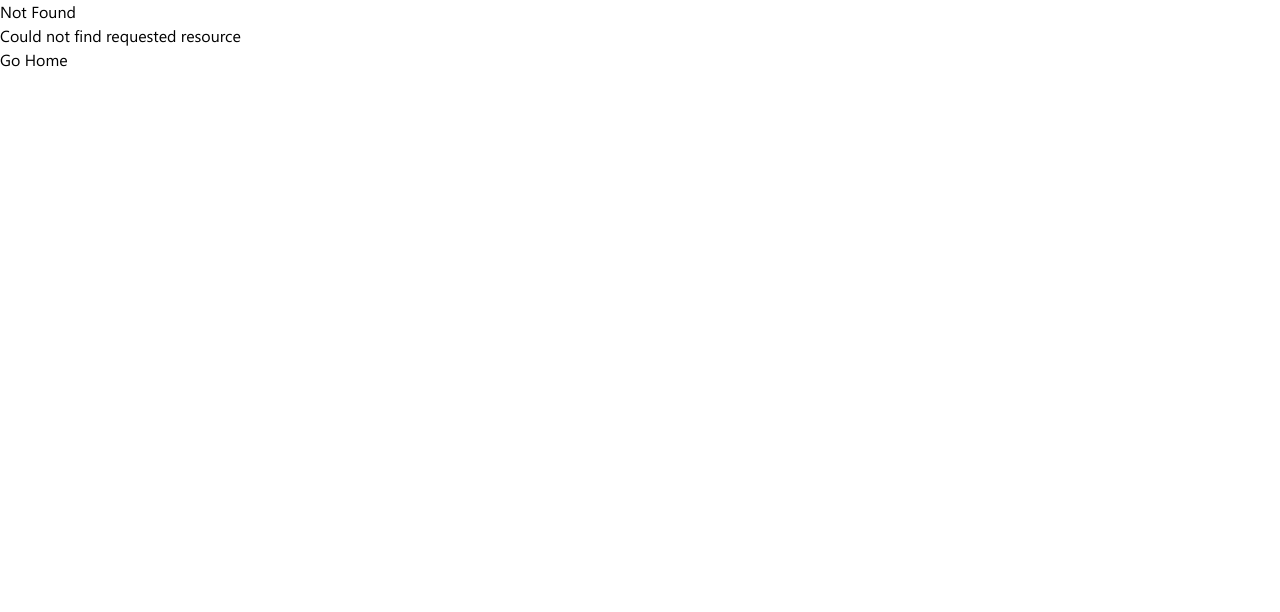
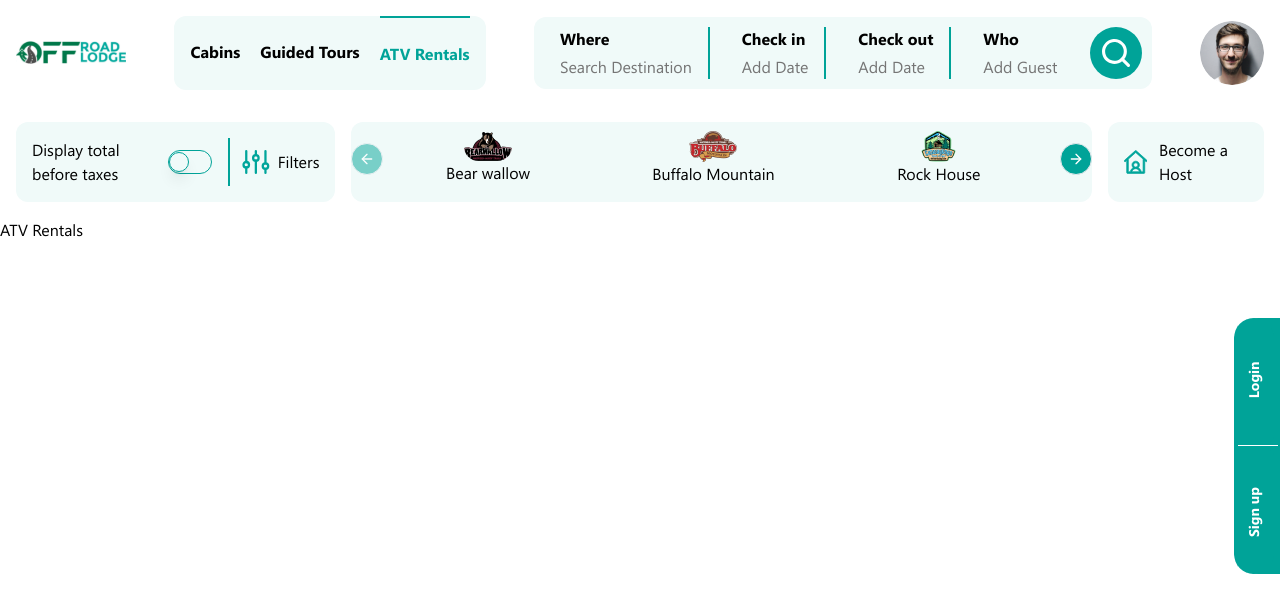
Before and after one commit to aitezazimtiaz/offroad-lodge, a Next.js app: page /ATVRentals in a window 1280 px wide. Before the commit this address had no page. Shown: the top 612 px of the page. Built offline with nearby package versions, Linux system fonts and the light colour scheme.

Commit message:
feat: navigations toggle colors

```diff
--- /dev/null
+++ b/src/app/(home)/ATVRentals/page.tsx
@@ -0,0 +1,3 @@
+export default function ATVRentals() {
+  return <div>ATV Rentals</div>;
+}
--- a/src/app/(home)/_components/CabinsListing.tsx
+++ b/src/app/(home)/_components/CabinsListing.tsx
@@ -1,13 +1,24 @@
 import DisplayCard from "@/features/Cards/DisplayCard";
 import { cabinsListing } from "@/data/fakebackend";
+import { Button } from "@/components/ui/button";
 
 export default function CabinsListing() {
   return (
     <>
-      <div className="flex flex-wrap gap-10 justify-center items-center">
-        {cabinsListing.map((cabin, index) => (
-          <DisplayCard key={index} cabin={cabin} />
-        ))}
+      <div className="flex flex-col">
+        <div className="flex flex-wrap gap-10 justify-center items-center">
+          {cabinsListing.map((cabin, index) => (
+            <DisplayCard key={index} cabin={cabin} />
+          ))}
+        </div>
+        <div className="flex flex-col gap-3 justify-center items-center mt-20">
+          <span className="text-heading font-bold text-lg">
+            Continue to explore more
+          </span>
+          <Button className="text-white rounded-xl font-bold py-2">
+            Explore More
+          </Button>
+        </div>
       </div>
     </>
   );
--- a/src/app/(home)/_components/Navbar.tsx
+++ b/src/app/(home)/_components/Navbar.tsx
@@ -1,28 +1,52 @@
 "use client";
+import { useState, useEffect } from "react";
 import {
   NavigationMenu,
-  NavigationMenuContent,
   NavigationMenuItem,
-  NavigationMenuLink,
   NavigationMenuList,
-  NavigationMenuTrigger,
 } from "@/components/ui/navigation-menu";
 import Link from "next/link";
+import { usePathname } from "next/navigation";
 
 export default function Navbar() {
+  const pathname = usePathname();
+
+  // Define the active tab state
+  const [activeTab, setActiveTab] = useState("");
+
+  // Function to update the active tab based on the current route
+  useEffect(() => {
+    if (pathname === "/") {
+      setActiveTab("cabins");
+    } else if (pathname === "/GuidedTours") {
+      setActiveTab("guidedTours");
+    } else if (pathname === "/ATVRentals") {
+      setActiveTab("atvRentals");
+    }
+  }, [pathname]);
+
   return (
     <NavigationMenu className="bg-secondary px-4  rounded-xl">
       <NavigationMenuList>
         <NavigationMenuItem className="flex gap-5">
-          <Link href={"/"} className="cursor-pointer py-6">
+          <Link
+            href={"/"}
+            className={`cursor-pointer font-semibold py-6 ${activeTab === "cabins" ? " text-primary  border-t-2 border-primary" : ""}`}
+          >
             Cabins
           </Link>
 
-          <Link href={"/GuidedTours"} className="cursor-pointer py-6">
+          <Link
+            href={"/GuidedTours"}
+            className={`cursor-pointer font-semibold py-6 ${activeTab === "guidedTours" ? " text-primary  border-t-2 border-primary" : ""}`}
+          >
             Guided Tours
           </Link>
 
-          <Link href={"/GuidedTours"} className="cursor-pointer py-6">
+          <Link
+            href={"/ATVRentals"}
+            className={`cursor-pointer font-semibold py-6 ${activeTab === "atvRentals" ? " text-primary  border-t-2 border-primary" : ""}`}
+          >
             ATV Rentals
           </Link>
         </NavigationMenuItem>
```
